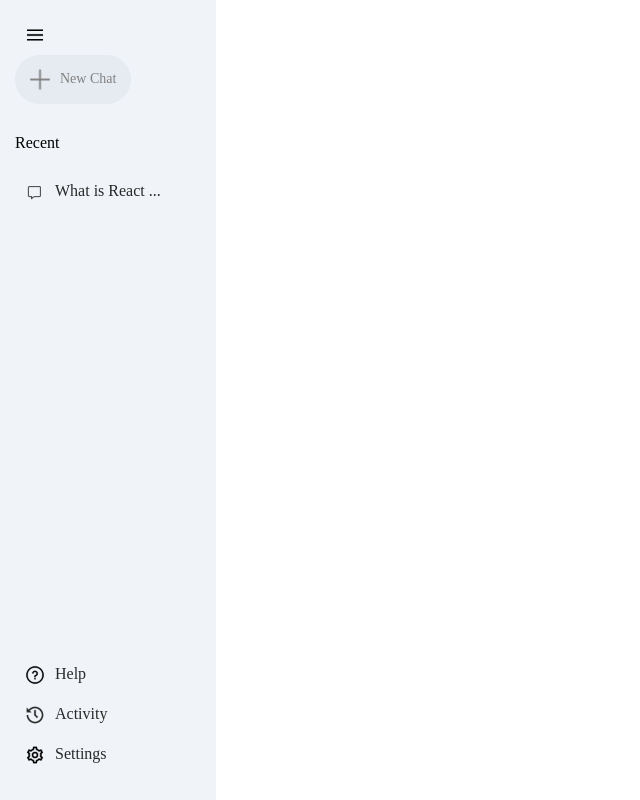
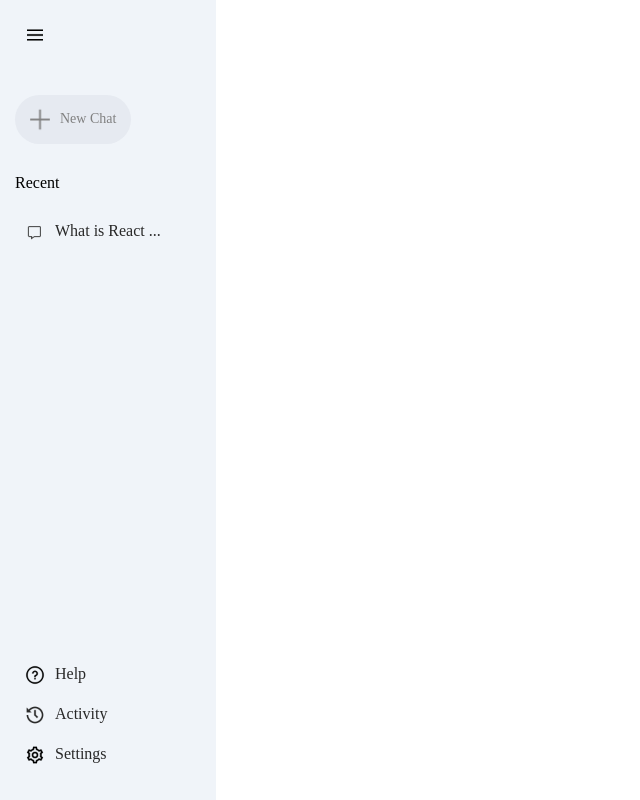
Before and after one commit to tn-deshappriya/Gemini-Clone, a React (Vite) app: page / in a window 1280 px wide. Shown: the whole page, without its empty margins (0-640 px from the left). Built offline with nearby package versions, Linux system fonts and the light colour scheme.

Commit message:
9.Bottom css And Bottom-item css Added.

```diff
--- a/src/components/Sidebar/Sidebar.css
+++ b/src/components/Sidebar/Sidebar.css
@@ -15,7 +15,7 @@
     cursor: pointer;
 }
 .sidebar .new-chat{
-    margin-top: 10px;
+    margin-top: 50px;
     display: inline-flex;
     align-items: center;
     gap: 10px;
@@ -42,3 +42,11 @@
 .sidebar .resent-entry:hover{
     background-color: #e2e6eb;
 }
+.sidebar .bottom{
+    display: flex;
+    flex-direction: column;
+}
+.sidebar .bottom-item{
+    padding-right: 10px;
+    cursor: pointer;
+}
```
